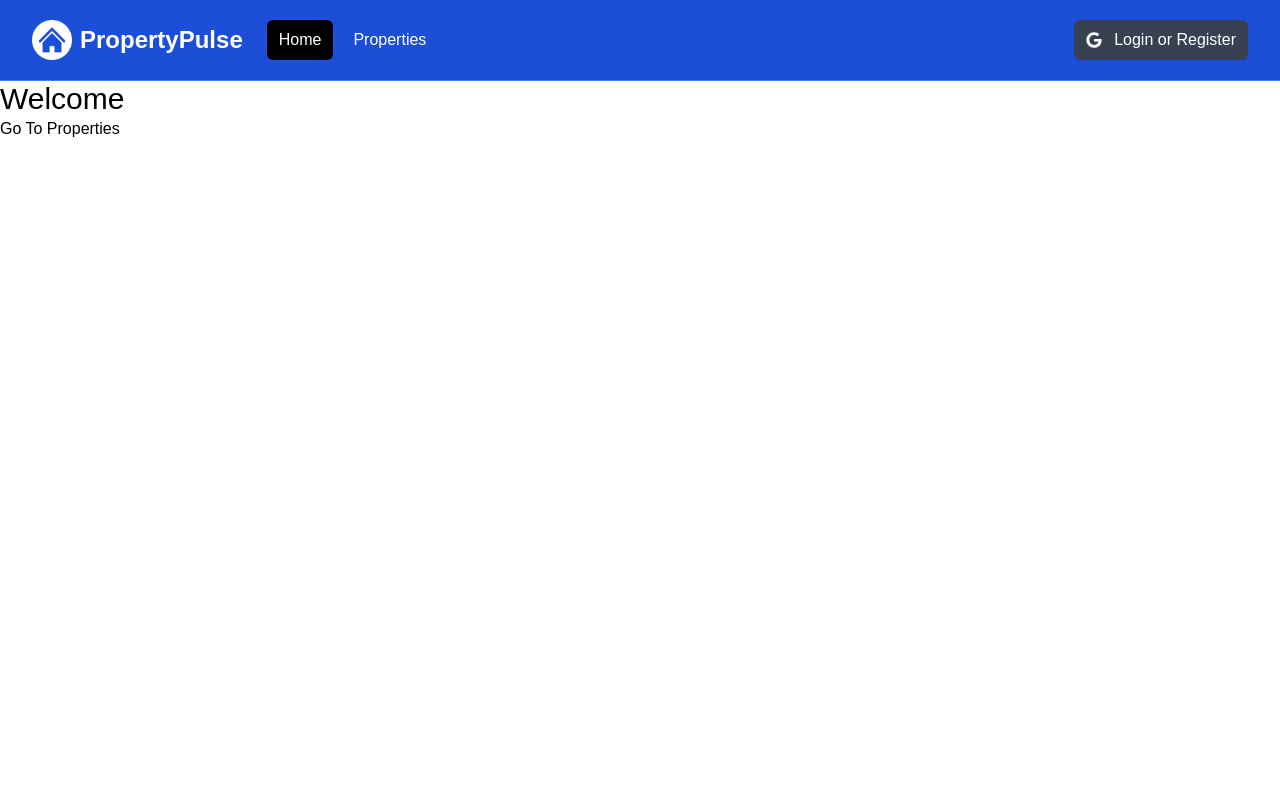
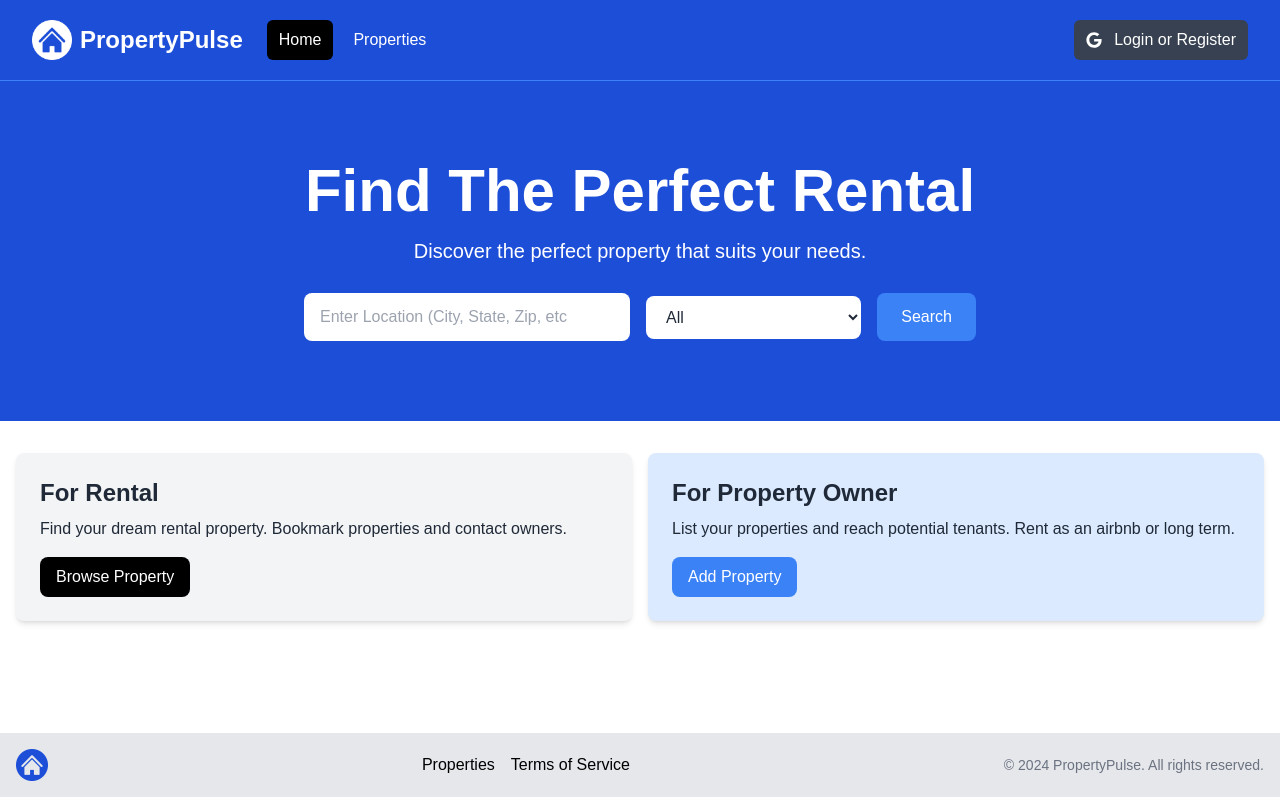
Before and after one commit to Hrushi1227/NextJs, a Next.js app: page / in a window 1280 px wide. Built offline with nearby package versions, Linux system fonts and the light colour scheme.

Commit message:
props manipulation and new components for property

```diff
--- a/app/layout.jsx
+++ b/app/layout.jsx
@@ -1,5 +1,6 @@
+import Navbar from "@/components/Navbar";
+import Footer from "@/components/Footer";
 import "@/assets/styles/globals.css";
-import Navbar from "@/components/Navbar";
 
 export const metadata = {
   title: "next js property plus",
@@ -13,6 +14,7 @@
       <body>
         <Navbar />
         <main>{children}</main>
+        <Footer />
       </body>
     </html>
   );
--- a/app/page.jsx
+++ b/app/page.jsx
@@ -1,9 +1,13 @@
- import Link from "next/link";
+import Hero from "@/components/Hero";
+import InfoBoxes from "@/components/InfoBoxes";
+
 const HomePage = () => {
-  return <div>
-    <h1 className="text-3xl"> Welcome</h1>
-    <Link href='/properties'>Go To Properties</Link>
-  </div>
+  return (
+    <div>
+      <Hero />
+      <InfoBoxes />
+    </div>
+  );
 };
 
 export default HomePage;
--- /dev/null
+++ b/components/Footer.jsx
@@ -0,0 +1,33 @@
+import Link from "next/link";
+import Image from "next/image";
+import logo from "@/assets/images/logo.png";
+
+const Footer = () => {
+  const currentYear = new Date().getFullYear();
+  return (
+    <footer className="bg-gray-200 py-4 mt-24">
+      <div className="container mx-auto flex flex-col md:flex-row items-center justify-between px-4">
+        <div className="mb-4 md:mb-0">
+          <Image src={logo} alt="Logo" className="h-8 w-auto" />
+        </div>
+        <div className="flex flex-wrap justify-center md:justify-start mb-4 md:mb-0">
+          <ul className="flex space-x-4">
+            <li>
+              <Link href="/properties">Properties</Link>
+            </li>
+            <li>
+              <Link href="/">Terms of Service</Link>
+            </li>
+          </ul>
+        </div>
+        <div>
+          <p className="text-sm text-gray-500 mt-2 md:mt-0">
+            &copy; {currentYear} PropertyPulse. All rights reserved.
+          </p>
+        </div>
+      </div>
+    </footer>
+  );
+};
+
+export default Footer;
--- /dev/null
+++ b/components/Hero.jsx
@@ -0,0 +1,56 @@
+const Hero = () => {
+  return (
+    <section className="bg-blue-700 py-20 mb-4">
+      <div className="max-w-7xl mx-auto px-4 sm:px-6 lg:px-8 flex flex-col items-center">
+        <div className="text-center">
+          <h1 className="text-4xl font-extrabold text-white sm:text-5xl md:text-6xl">
+            Find The Perfect Rental
+          </h1>
+          <p className="my-4 text-xl text-white">
+            Discover the perfect property that suits your needs.
+          </p>
+        </div>
+        <form className="mt-3 mx-auto max-w-2xl w-full flex flex-col md:flex-row items-center">
+          <div className="w-full md:w-3/5 md:pr-2 mb-4 md:mb-0">
+            <label htmlFor="location" className="sr-only">
+              Location
+            </label>
+            <input
+              type="text"
+              id="location"
+              placeholder="Enter Location (City, State, Zip, etc"
+              className="w-full px-4 py-3 rounded-lg bg-white text-gray-800 focus:outline-none focus:ring focus:ring-blue-500"
+            />
+          </div>
+          <div className="w-full md:w-2/5 md:pl-2">
+            <label htmlFor="property-type" className="sr-only">
+              Property Type
+            </label>
+            <select
+              id="property-type"
+              className="w-full px-4 py-3 rounded-lg bg-white text-gray-800 focus:outline-none focus:ring focus:ring-blue-500"
+            >
+              <option value="All">All</option>
+              <option value="Apartment">Apartment</option>
+              <option value="Studio">Studio</option>
+              <option value="Condo">Condo</option>
+              <option value="House">House</option>
+              <option value="Cabin Or Cottage">Cabin or Cottage</option>
+              <option value="Loft">Loft</option>
+              <option value="Room">Room</option>
+              <option value="Other">Other</option>
+            </select>
+          </div>
+          <button
+            type="submit"
+            className="md:ml-4 mt-4 md:mt-0 w-full md:w-auto px-6 py-3 rounded-lg bg-blue-500 text-white hover:bg-blue-600 focus:outline-none focus:ring focus:ring-blue-500"
+          >
+            Search
+          </button>
+        </form>
+      </div>
+    </section>
+  );
+};
+
+export default Hero;
--- /dev/null
+++ b/components/InfoBox.jsx
@@ -0,0 +1,22 @@
+const InfoBox = ({
+  heading,
+  backgroundColor = "bg-gray-100",
+  textColor = "text-gray-800",
+  buttonInfo,
+  children,
+}) => {
+  return (
+    <div className={`${backgroundColor} p-6 rounded-lg shadow-md`}>
+      <h2 className={`${textColor} text-2xl font-bold`}>{heading}</h2>
+      <p className={`${textColor} mt-2 mb-4`}>{children}</p>
+      <a
+        href={buttonInfo.link}
+        className={`${buttonInfo.backgroundColor} inline-block text-white rounded-lg px-4 py-2 hover:bg-gray-700`}
+      >
+        {buttonInfo.text}
+      </a>
+    </div>
+  );
+};
+
+export default InfoBox;
--- /dev/null
+++ b/components/InfoBoxes.jsx
@@ -0,0 +1,37 @@
+import InfoBox from "./InfoBox";
+
+const InfoBoxes = () => {
+  return (
+    <section>
+      <div className="container-xl lg:container m-auto">
+        <div className="grid grid-cols-1 md:grid-cols-2 gap-4 p-4 rounded-lg">
+          <InfoBox
+            heading="For Rental"
+            buttonInfo={{
+              text: "Browse Property",
+              link: "/properties",
+              backgroundColor: "bg-black",
+            }}
+          >
+            Find your dream rental property. Bookmark properties and contact
+            owners.
+          </InfoBox>
+          <InfoBox
+            heading="For Property Owner"
+            backgroundColor="bg-blue-100"
+            buttonInfo={{
+              text: "Add Property",
+              link: "/properties/add",
+              backgroundColor: "bg-blue-500",
+            }}
+          >
+            List your properties and reach potential tenants. Rent as an airbnb
+            or long term.
+          </InfoBox>
+        </div>
+      </div>
+    </section>
+  );
+};
+
+export default InfoBoxes;
```
